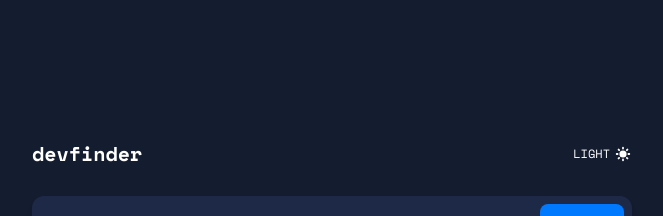
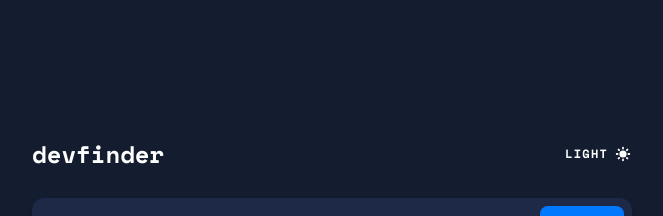
Before and after one commit to nesathanozturk/github-finder, a React (Create React App) app: page / in a window 1280 px wide. Shown: the part 200-416 px from the top of the page, without its empty margins (308-971 px from the left). Built offline with nearby package versions, Linux system fonts and the light colour scheme.

Commit message:
style: changed title size

```diff
--- a/src/components/Header.jsx
+++ b/src/components/Header.jsx
@@ -3,9 +3,11 @@ import { HiSun } from "react-icons/hi";
 const Header = () => {
   return (
     <header className="flex justify-between items-center text-white">
-      <h1 className="text-xl font-semibold">devfinder</h1>
-      <div className="flex justify-center items-center gap-1">
-        <span className="uppercase text-xs">Light</span>
+      <h1 className="text-2xl font-semibold">devfinder</h1>
+      <div className="flex justify-center items-center gap-1.5">
+        <span className="uppercase text-xs font-semibold tracking-widest">
+          Light
+        </span>
         <span>
           <HiSun size={18} />
         </span>
```
